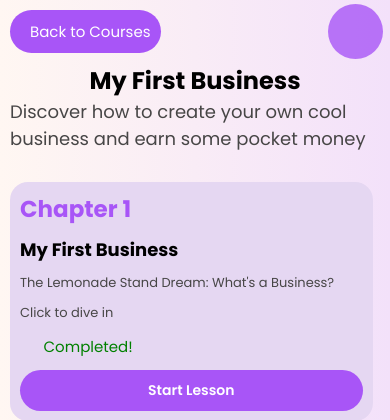
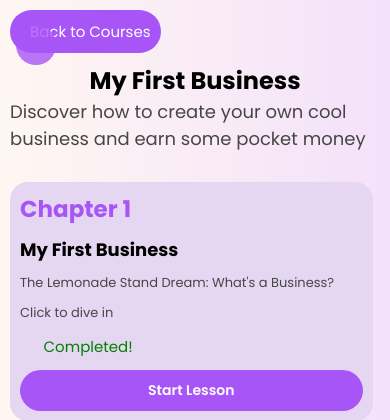
Before and after one commit to leadwarecompany-bit/Bizkids, a PHP site: page /courses.html in a window 390 px wide. Shown: the top 420 px of the page. Run offline with PHP 8.4, Linux system fonts and the light colour scheme; some libraries are stand-ins or nearby versions; some web fonts are replaced.

Commit message:
committed

```diff
--- a/css/design.css
+++ b/css/design.css
@@ -2394,9 +2394,9 @@ body{
         background-color: rgb(168,85,247,0.8);
         cursor: pointer;
         position: fixed;
-        margin-left: 84%;
-        margin-top: 1%;
-
+        top: 1%;
+        left: 2%;
+        z-index: 1000;
     }
     .main-hamburger-icon{
         color: white;
@@ -2425,4 +2425,21 @@ body{
     .modal-header{
         font-size: 19px;
     }
-}
+    @media screen  and (max-width: 400px){
+        .main-hamburger-menu{
+        height: 45px;
+        width: 45px;
+        top: 2%;
+        left: 3%;
+    }
+    }
+    @media screen and (max-width: 480px){
+        .main-hamburger-menu{
+        height: 40px;
+        width: 40px;
+        top: 3%;
+        left: 4%;
+    }
+    }
+
+}
```
